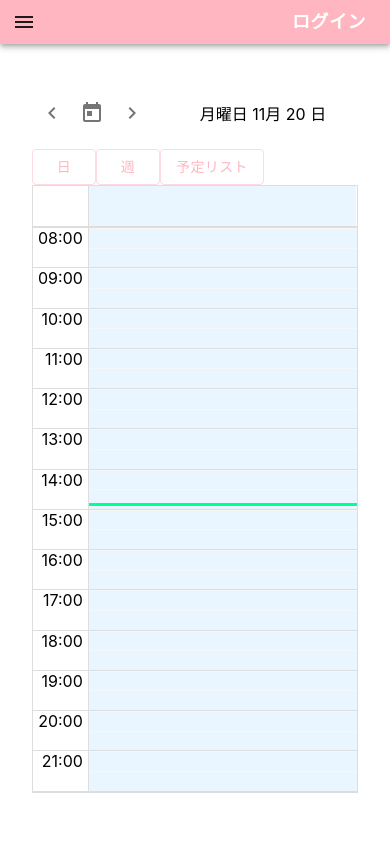
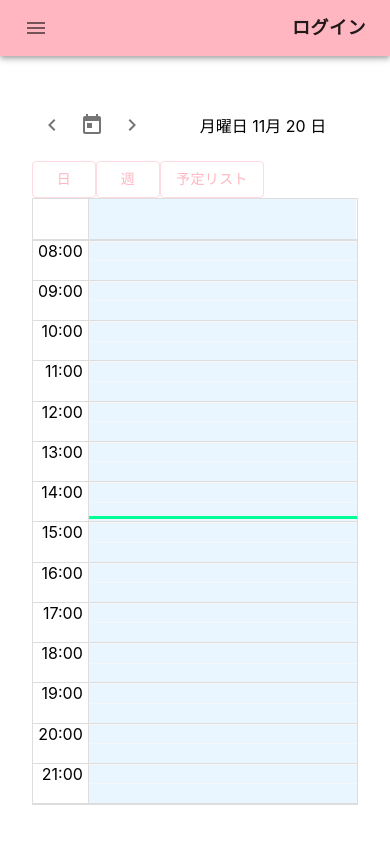
Before and after one commit to MiyoKouseki/sakuragaoka-yoyaku, a React (Create React App) app: page / in a window 390 px wide. Built offline with nearby package versions, Linux system fonts and the light colour scheme; no server answers; the database is empty.

Commit message:
refactor: 整理

```diff
--- a/src/components/NavigationBar.tsx
+++ b/src/components/NavigationBar.tsx
@@ -1,18 +1,12 @@
-// NavigationBar.tsx
 import React, { useState } from 'react';
-import { AppBar, Toolbar, IconButton, Button, Menu, MenuItem, Drawer, List } from '@mui/material';
-import { ListItemButton } from '@mui/material';
+import { AppBar, Toolbar, IconButton, Button, Menu, MenuItem, Drawer, List, ListItemButton } from '@mui/material';
 import MenuIcon from '@mui/icons-material/Menu';
 import HomeIcon from '@mui/icons-material/Home';
 import { Link, useNavigate } from 'react-router-dom';
 import useAuthState from '../hooks/useAuthState';
 import { logoutService } from '../services/auth';
-import useMediaQuery from '@mui/material/useMediaQuery';
-import { useTheme } from '@mui/material/styles';
 
 const NavigationBar: React.FC = () => {
-    const theme = useTheme();
-    const isMobile = useMediaQuery(theme.breakpoints.down('sm'));
     const user = useAuthState();
     const navigate = useNavigate();
     const [anchorEl, setAnchorEl] = useState<null | HTMLElement>(null);
@@ -40,57 +34,30 @@ const NavigationBar: React.FC = () => {
         }
     };
 
-    const NavLink = ({ to, label, sx }: { to: string; label: string; sx?: any }) => (
-        <Button color="inherit" component={Link} to={to} sx={{ color: 'white', fontSize: '18px', fontWeight: 'bold', ...sx }}>
+    const renderMenuLink = (to: string, label: React.ReactNode, onClick?: () => void) => (
+        <ListItemButton component={Link} to={to} onClick={onClick || (() => { })}>
             {label}
-        </Button>
+        </ListItemButton>
     );
+
     const renderMobileMenu = (
         <Drawer anchor="left" open={mobileMenuOpen} onClose={handleMobileMenuToggle}>
             <List>
-                <ListItemButton component={Link} to="/" onClick={handleMobileMenuToggle}>
-                    <HomeIcon />
-                </ListItemButton>
-                <ListItemButton component={Link} to="/organization/list" onClick={handleMobileMenuToggle}>
-                    団体
-                </ListItemButton>
-                <ListItemButton component={Link} to="/rooms/list" onClick={handleMobileMenuToggle}>
-                    部屋
-                </ListItemButton>
-                <ListItemButton component={Link} to="/reservations/list" onClick={handleMobileMenuToggle}>
-                    予約
-                </ListItemButton>
+                {renderMenuLink("/", <HomeIcon />, handleMobileMenuToggle)}
+                {renderMenuLink("/rooms/list", "部屋", handleMobileMenuToggle)}
+                {user && renderMenuLink("/organization/list","団体",handleMobileMenuToggle)}
+                {user && renderMenuLink("/reservation/list","予約",handleMobileMenuToggle)}
             </List>
         </Drawer>
     );
 
     return (
         <AppBar position="static">
-            <Toolbar sx={{ minHeight: '40px' }}> {/* ナビゲーションバーの高さを小さくする */}
-                {isMobile ? (
-                    <>
-                        <IconButton edge="start" color="inherit" aria-label="menu" onClick={handleMobileMenuToggle}>
-                            <MenuIcon />
-                        </IconButton>
-                        <Drawer anchor="left" open={mobileMenuOpen} onClose={handleMobileMenuToggle}>
-                            <List>
-                                <ListItemButton component={Link} to="/" onClick={handleMobileMenuToggle}>
-                                    <HomeIcon />
-                                </ListItemButton>
-                                {renderMobileMenu}
-                            </List>
-                        </Drawer>
-                    </>
-                ) : (
-                    <>
-                        <IconButton edge="start" color="inherit" aria-label="home" component={Link} to="/">
-                            <HomeIcon />
-                        </IconButton>
-                        <NavLink to="/organization/list" label="団体" />
-                        <NavLink to="/rooms/list" label="部屋" />
-                        <NavLink to="/reservations/list" label="予約" />
-                    </>
-                )}
+            <Toolbar>
+                <>
+                    <IconButton onClick={handleMobileMenuToggle}><MenuIcon /></IconButton>
+                    {renderMobileMenu}
+                </>
                 {user ? (
                     <>
                         <Button aria-controls="user-menu" aria-haspopup="true" onClick={handleMenuOpen} sx={{ color: 'white', marginLeft: 'auto', fontSize: '18px', fontWeight: 'bold' }}>
@@ -102,7 +69,9 @@ const NavigationBar: React.FC = () => {
                         </Menu>
                     </>
                 ) : (
-                    <NavLink to="/login" label="ログイン" sx={{ marginLeft: 'auto' }} />
+                    <Button color="inherit" component={Link} to="/login" sx={{ marginLeft: 'auto', fontSize: '18px', fontWeight: 'bold' }}>
+                        ログイン
+                    </Button>
                 )}
             </Toolbar>
         </AppBar>
--- a/src/components/calendarFeatures/EventCalendar.tsx
+++ b/src/components/calendarFeatures/EventCalendar.tsx
@@ -32,7 +32,7 @@ const EventCalendar: React.FC = () => {
     const loadEvents = async () => {
       try {
         const fetchedEvents = await fetchEvents();
-        setEvents(fetchedEvents); // 状態にイベントをセット
+        setEvents(fetchedEvents);
       } catch (error) {
         // ユーザーにエラーを通知するロジックをここに追加
       }
--- a/src/services/fetchEvents.ts
+++ b/src/services/fetchEvents.ts
@@ -1,18 +1,22 @@
-// services/fetchEvents.ts
+import { getAuth } from 'firebase/auth';
 import { fetchCollectionData } from '../services/firestoreServices';
 import { Reservation } from '../interfaces/Entity';
 
 export const fetchEvents = async () => {
   try {
     const fetchedReservations = await fetchCollectionData<Reservation>('reservations');
+    const isUserAuthenticated = !!getAuth().currentUser;
+
     return fetchedReservations.map((reservation: Reservation) => ({
       ...reservation,
       start: new Date(reservation.startTime),
       end: new Date(reservation.endTime),
-        title: `${reservation.organizationName} - ${reservation.roomName}`,
+      title: isUserAuthenticated
+        ? `${reservation.organizationName} - ${reservation.roomName}`
+        : reservation.roomName,
     }));
   } catch (error) {
     console.error('Error fetching events:', error);
-      throw error; // エラーを再投げる
+    throw error;
   }
 };
```
Lines whose indentation alone changed are shown as unchanged.
